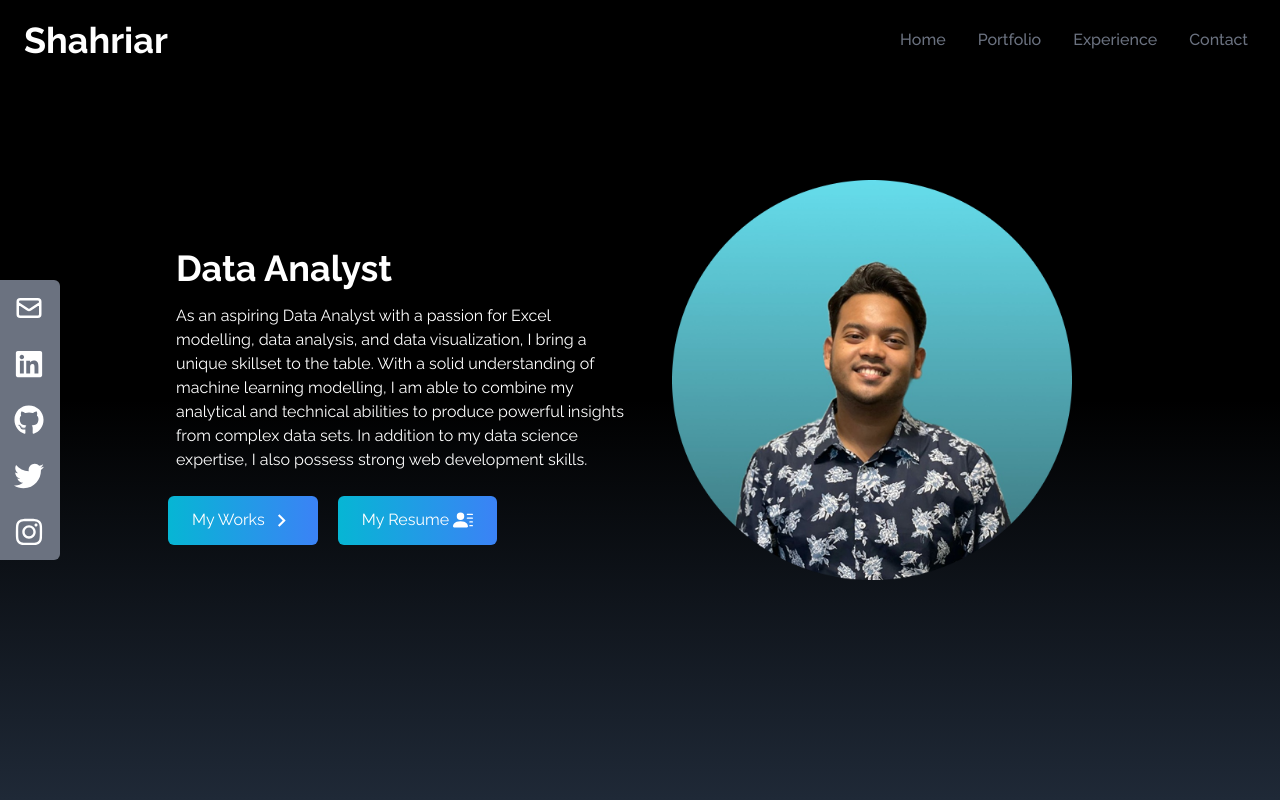
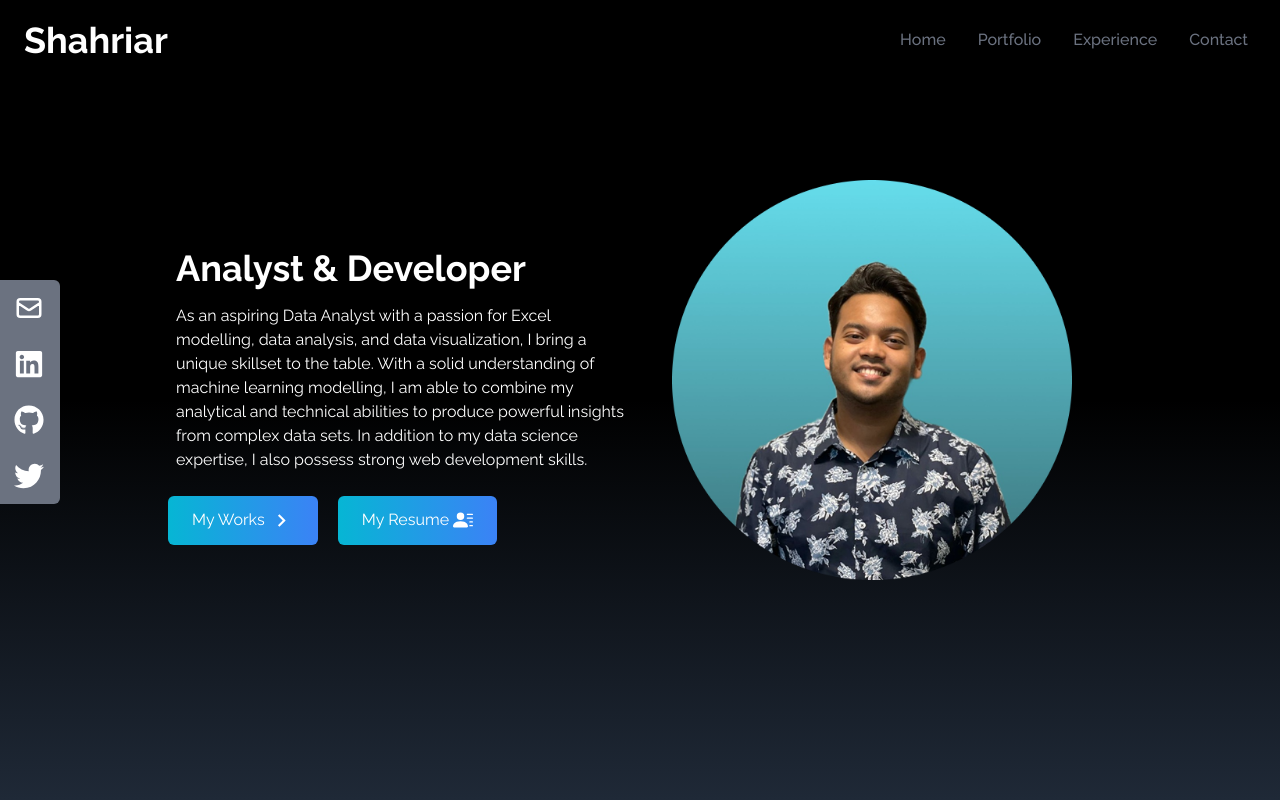
Before and after one commit to shahriar-tamjid/portfolio-v4, a React (Create React App) app: page / in a window 1280 px wide. Shown: the top 800 px of the page. Built offline with nearby package versions, Linux system fonts and the light colour scheme.

Commit message:
Updated Portfolio

```diff
--- a/src/components/Home.jsx
+++ b/src/components/Home.jsx
@@ -13,7 +13,7 @@
       <div className="max-w-screen-lg mx-auto flex flex-col items-center justify-center h-full px-4 md:flex-row">
         <div className="flex flex-col justify-center h-full">
           {/* ================ Job Title ================ */}
-          <h2 className="text-4xl ml-2 mr-2 font-bold text-white">Data Analyst</h2>
+          <h2 className="text-4xl ml-2 mr-2 font-bold text-white">Analyst &amp; Developer</h2>
 
           {/* ================ Bio ================ */}
           <p className="text-white py-4 ml-2 mr-2 max-w-md">
--- a/src/components/SocialLinks.jsx
+++ b/src/components/SocialLinks.jsx
@@ -44,16 +44,6 @@
         </>
       ),
       href: "https://twitter.com/ShahriarSpeaks",
-    },
-    // ============== Instagram ============== \\
-    {
-      id: 5,
-      child: (
-        <>
-          Instagram <FaInstagram size={30} />
-        </>
-      ),
-      href: "https://instagram.com/shahriar.xlsx/",
       style: "rounded-br-md",
     },
   ];
```
